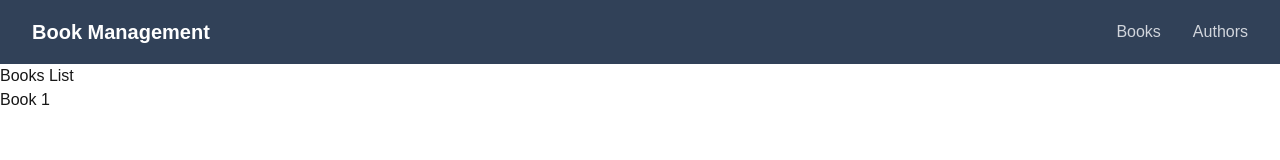
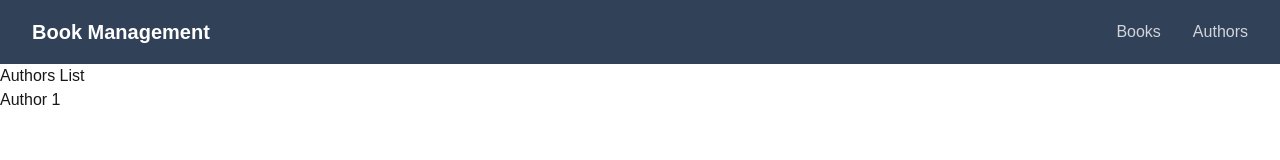
Before and after one commit to dramikei/sprinto-week-1-assignment, a Next.js app in the folder frontend/: page /authors in a window 1280 px wide. Shown: the top 160 px of the page. Built offline with nearby package versions, Linux system fonts and the light colour scheme.

Commit message:
fix: links

```diff
--- a/frontend/src/app/authors/page.jsx
+++ b/frontend/src/app/authors/page.jsx
@@ -9,10 +9,10 @@ export default async function Authors() {
 
   return (
     <div>
-      <h1>Books List</h1>
+      <h1>Authors List</h1>
       <ul>
         <li>
-          <Link href="/books/1">Book 1</Link>
+          <Link href="/authors/1">Author 1</Link>
         </li>
       </ul>
     </div>
--- a/frontend/src/components/layouts/RecentAuthorsSection.jsx
+++ b/frontend/src/components/layouts/RecentAuthorsSection.jsx
@@ -61,10 +61,10 @@ export default function RecentAuthorsSection({ authors }) {
       </div>
       <div className="mt-6">
         <Link
-          href="/books"
+          href="/authors"
           className="text-blue-500 hover:text-blue-600 font-medium"
         >
-          View All Books →
+          View All Authors →
         </Link>
       </div>
     </div>
```
